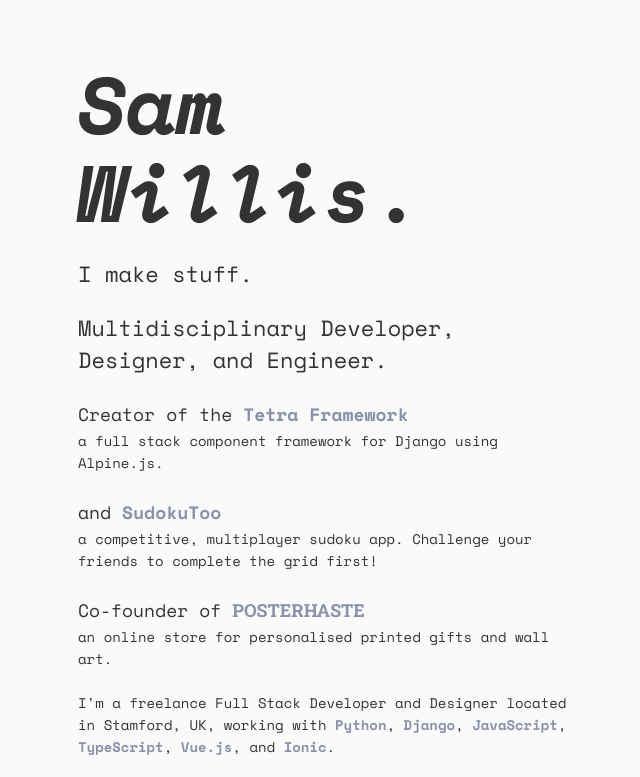
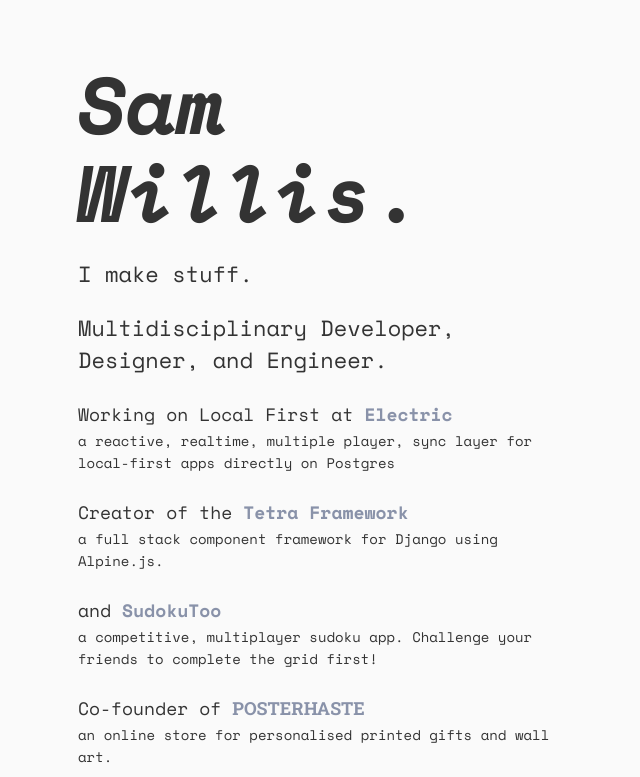
Before and after one commit to samwillis/samwillis.github.com, a plain HTML site: page index.html in a window 1280 px wide. Shown: the top 777 px of the page, without its empty margins (2-642 px from the left). Drawn offline with nearby package versions, Linux system fonts and the light colour scheme.

Commit message:
Update index.html

```diff
--- a/index.html
+++ b/index.html
@@ -96,6 +96,12 @@
 		Multidisciplinary Developer, Designer, and Engineer.
 	</h2>
 	<h3>
+		Working on Local First at <a href="http://electric-sql.com">Electric</a>
+	</h3>
+	<p>
+		a reactive, realtime, multiple player, sync layer for local-first apps directly on Postgres
+	</p>
+	<h3>
 		Creator of the <a href="http://www.tetraframework.com">Tetra Framework</a>
 	</h3>
 	<p>
```
